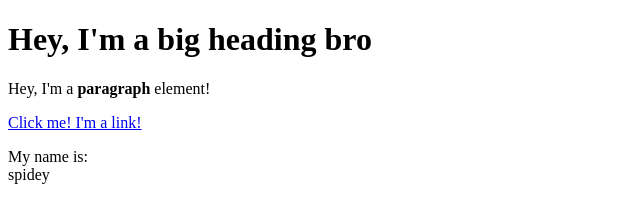
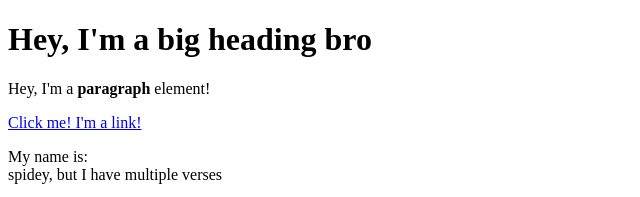
Before and after one commit to cameronines/cartoon-hero, a plain HTML site: page test.html in a window 1280 px wide. Shown: the top 197 px of the page, without its empty margins (0-640 px from the left). Drawn offline with Linux system fonts and the light colour scheme.

Commit message:
testing pushing to origin

```diff
--- a/test.html
+++ b/test.html
@@ -10,7 +10,7 @@
 	<p>Hey, I'm a <b>paragraph</b> element! </p>
 
 	<a href="https:google.com" target="_blank" title="Lets go to Google dude!">Click me! I'm a link!</a>
-	<p>My name is: <br> spidey</p>
+	<p>My name is: <br> spidey, but I have multiple verses</p>
 	<!-- //now adding an image element - only exception with no closing tag because you don't put anything in it
 	 -->
 	<img src="https://i.annihil.us/u/prod/marvel/i/mg/f/a0/5d63e3fec4ac9/clean.jpg">
```
